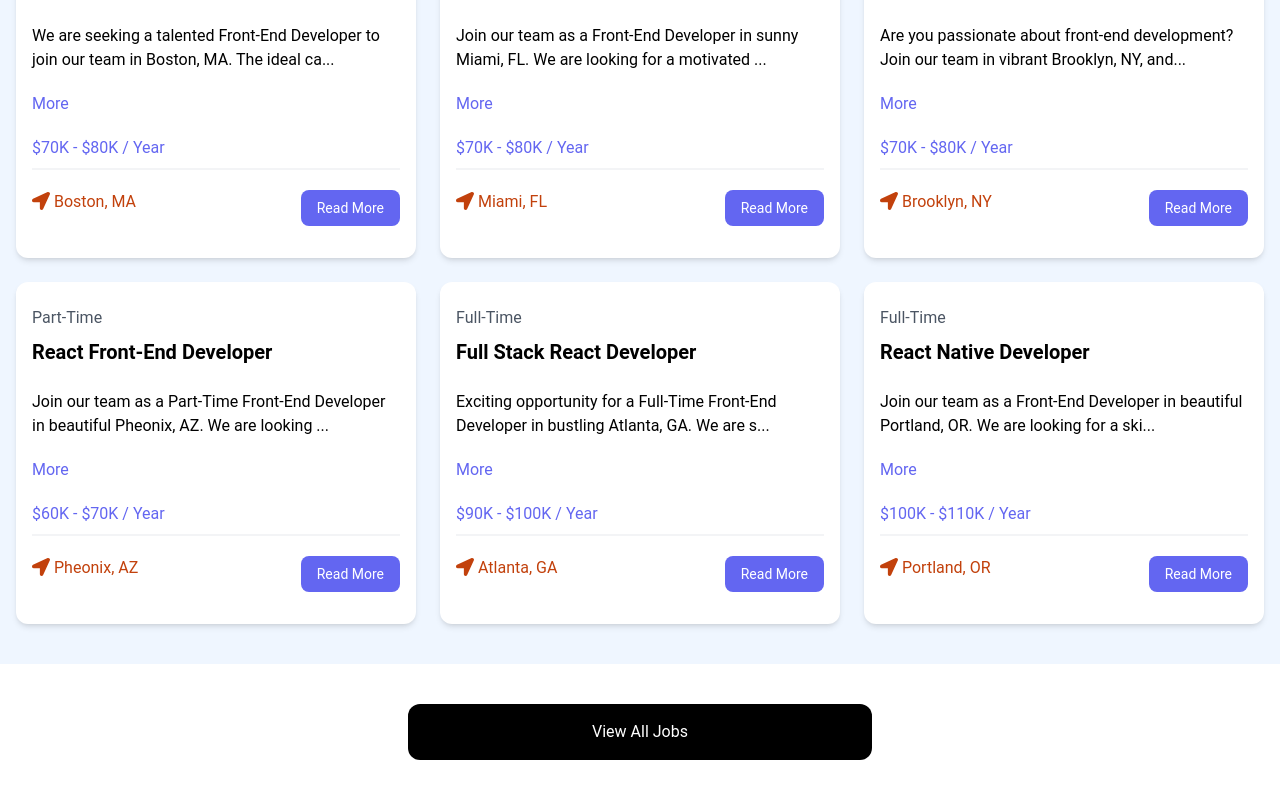
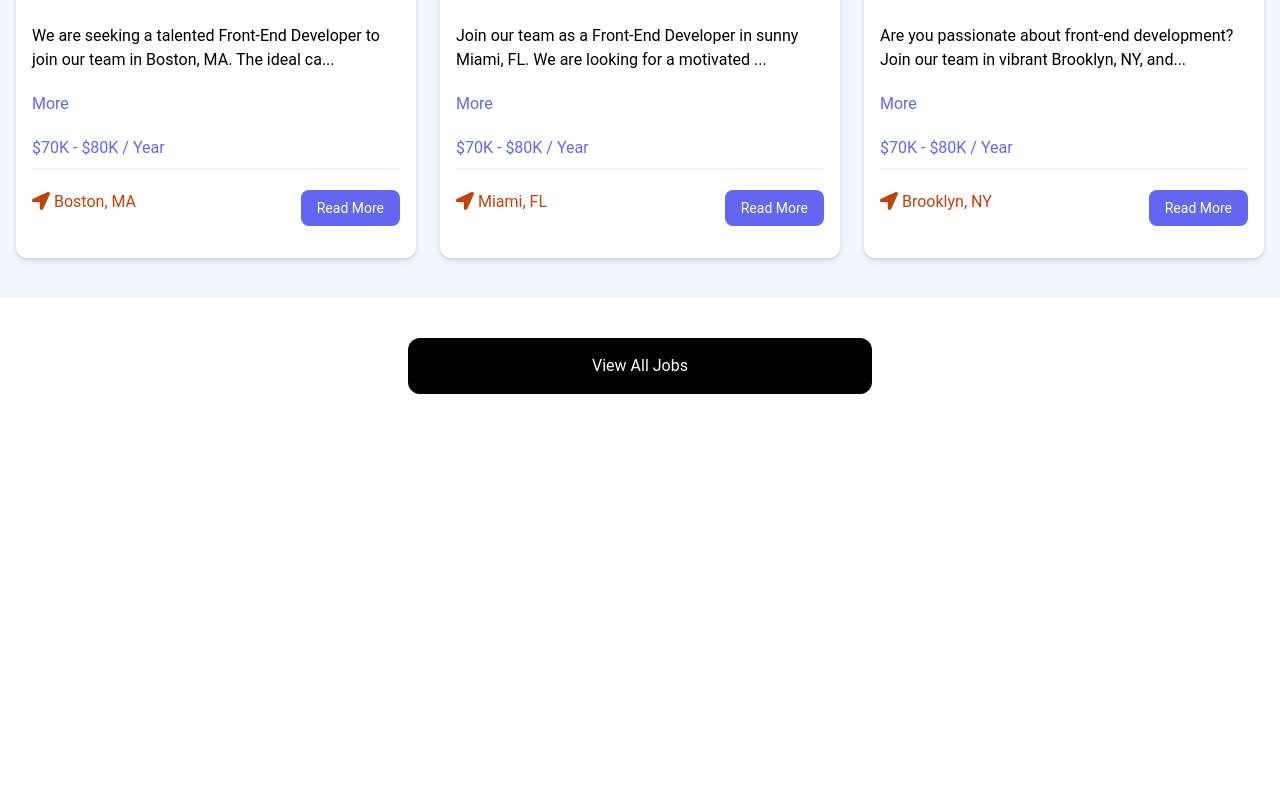
Before and after one commit to Web-nkgs/react-jobs, a React (Vite) app: page / in a window 1280 px wide. Shown: the part 793-1591 px from the top of the page. After the commit the page ends 1227 px from the top, so only its background shows below. Built offline with nearby package versions, Linux system fonts and the light colour scheme; data requests are answered from the project's data file.

Commit message:
Added validation to show only 3 jobs in home

```diff
--- a/src/components/JobListings.jsx
+++ b/src/components/JobListings.jsx
@@ -9,8 +9,11 @@
   //   You want to have the empty array, cause if not you'll have an infinite loop
   useEffect(() => {
     const getJobs = async () => {
+      const apiUrl = isHome
+        ? "http://localhost:8000/jobs?_limit=3"
+        : "http://localhost:8000/jobs";
       try {
-        const res = await fetch("http://localhost:8000/jobs");
+        const res = await fetch(apiUrl);
         const data = await res.json();
         setJobs(data);
       } catch (error) {
```
